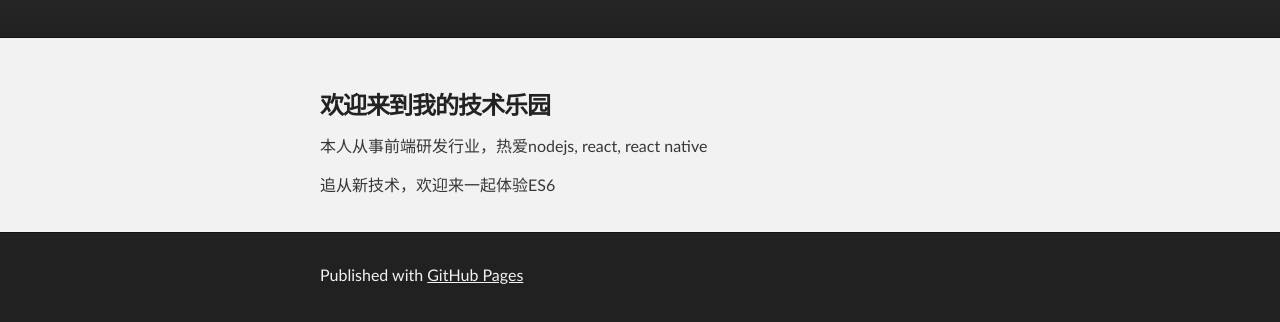
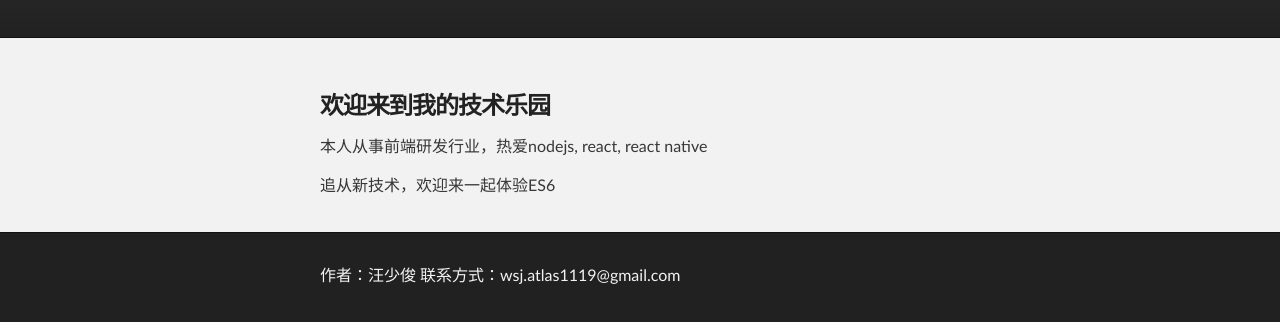
Before and after one commit to atlas1119/atlas1119.github.io, a plain HTML site: page index.html in a window 1280 px wide. Shown: the part 172-494 px from the top of the page. Drawn offline with Linux system fonts and the light colour scheme.

Commit message:
fix bugs

```diff
--- a/index.html
+++ b/index.html
@@ -39,7 +39,7 @@
     <!-- FOOTER  -->
     <div id="footer_wrap" class="outer">
       <footer class="inner">
-        <p>Published with <a href="https://pages.github.com">GitHub Pages</a></p>
+        <p>作者：汪少俊 联系方式：wsj.atlas1119@gmail.com</p>
       </footer>
     </div>
 
```
